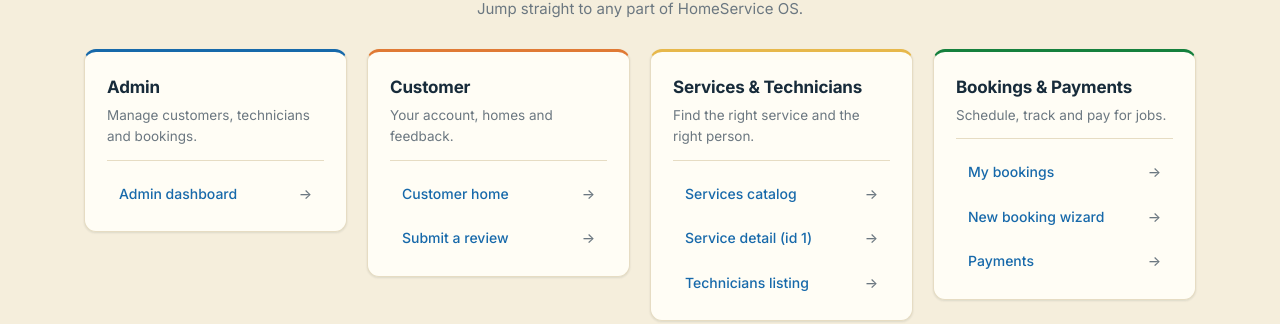
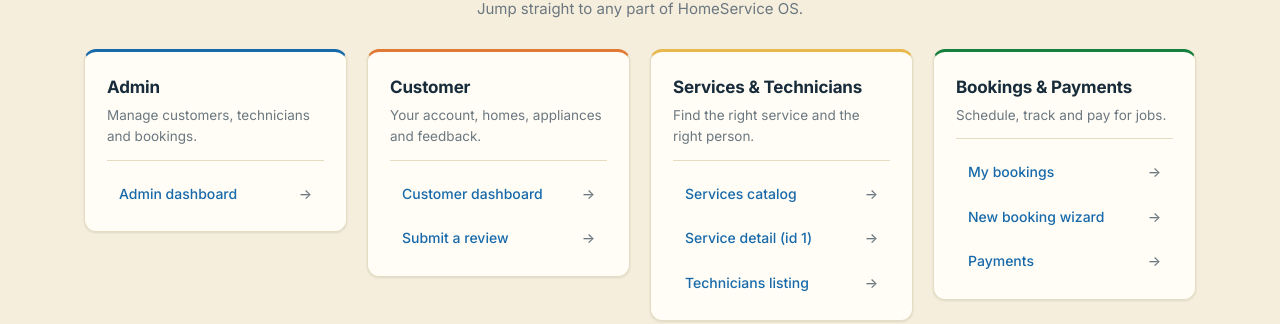
Before and after one commit to kalyan-91/home_service_hub, a Flask app: page / in a window 1280 px wide. Shown: the part 602-926 px from the top of the page. Run offline with Flask 3, Linux system fonts and the light colour scheme; parts of the project's set-up code (start-up, migrations or seed data) failed here and were passed over.

Commit message:
Update base.html

```diff
--- a/templates/base.html
+++ b/templates/base.html
@@ -69,12 +69,13 @@
 
       <section class="card" id="customer">
         <h3>Customer</h3>
-        <p>Your account, homes and feedback.</p>
+        <p>Your account, homes, appliances and feedback.</p>
         <ul>
-          <li><a href="/customer">Customer home</a></li>
+          <li><a href="/customer">Customer dashboard</a></li>
           <li><a href="/reviews/submit">Submit a review</a></li>
         </ul>
       </section>
+
 
       <section class="card" id="services">
         <h3>Services &amp; Technicians</h3>
```
